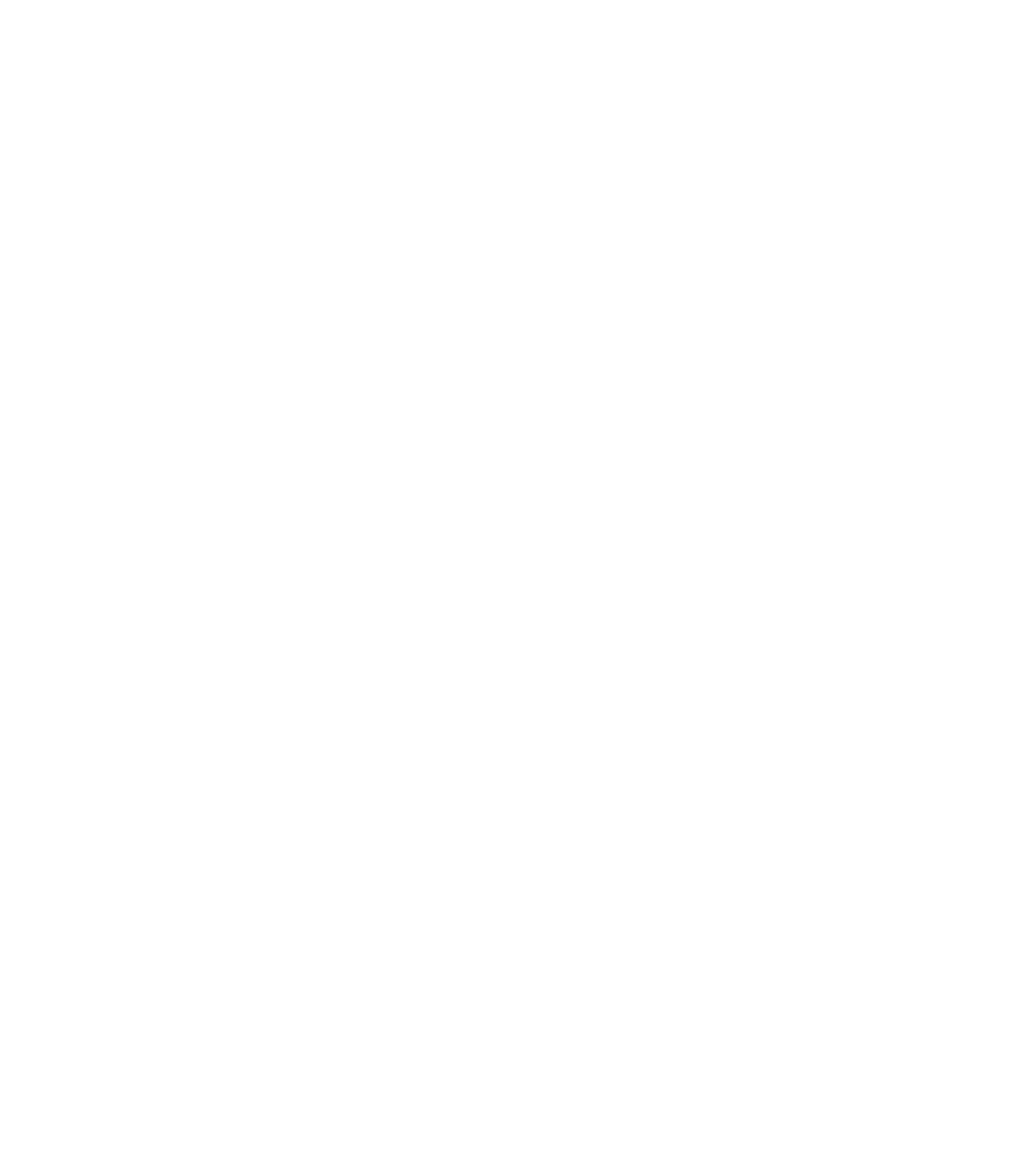
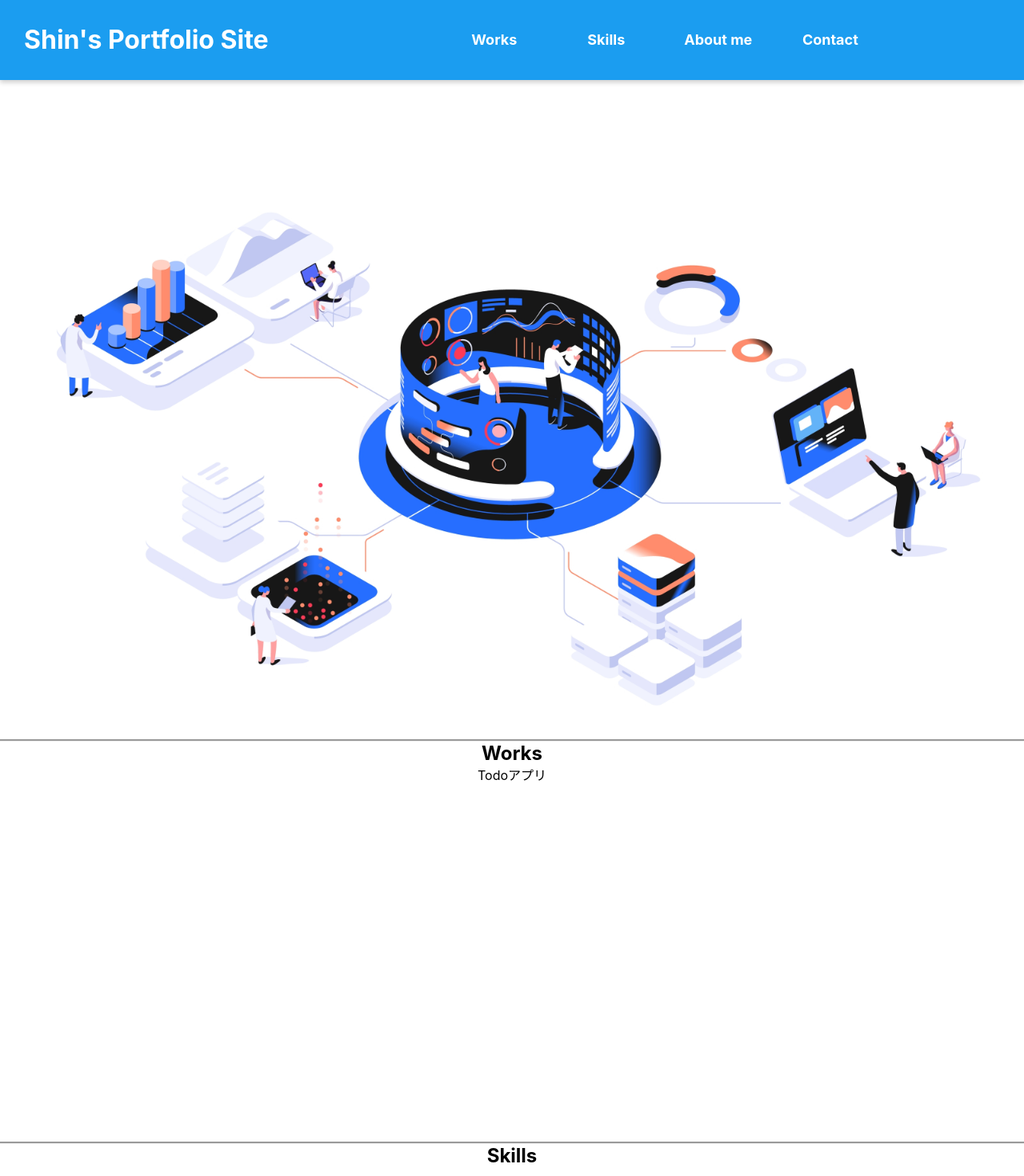
Before and after one commit to shin-tc-10/react-portfolio, a React (Create React App) app: page / in a window 1280 px wide. Shown: the top 1470 px of the page at 80% size. Before the commit the page ends 800 px from the top, so only its background shows below. Built offline with nearby package versions, Linux system fonts and the light colour scheme.

Commit message:
ヘッダーとメインコンテンツ枠を作成

```diff
--- a/src/App.css
+++ b/src/App.css
@@ -1,38 +1,95 @@
+* {
+  padding: 0px;
+  margin: 0px;
+}
+
+/* スクロール */
+html { scroll-behavior: smooth;}
+
 .App {
   text-align: center;
+  width: 100%;
+  height: 100%;
 }
 
-.App-logo {
-  height: 40vmin;
-  pointer-events: none;
+/* ヘッダー */
+header {
+  display: flex;
+  width: 100%;
+  background: #1B9DF0;
+  color: white;
+	/* left:0;
+	top:0;
+	margin:0;
+	z-index:1001;
+  position: fixed; */
+	box-shadow: 0 3px 6px rgba(0, 0, 0, 0.2); /*これを付け足し*/
 }
 
-@media (prefers-reduced-motion: no-preference) {
-  .App-logo {
-    animation: App-logo-spin infinite 20s linear;
-  }
+.site-name {
+  text-align: center;
+  line-height: 100px;
+  padding-left: 30px;
 }
 
-.App-header {
-  background-color: #282c34;
-  min-height: 100vh;
-  display: flex;
-  flex-direction: column;
-  align-items: center;
-  justify-content: center;
-  font-size: calc(10px + 2vmin);
-  color: white;
+nav {
+  line-height: 100px;
+  padding: 0px;
+  margin: auto;
 }
 
-.App-link {
-  color: #61dafb;
+.menu {
+  display: flex;
+  list-style-type:none;
 }
 
-@keyframes App-logo-spin {
-  from {
-    transform: rotate(0deg);
-  }
-  to {
-    transform: rotate(360deg);
-  }
+.menu-list {
+  display: inline-block;
+  width: 100px;
+  text-align: center;
+  padding-left: 40px;
+  font-size:18px;
+  font-weight: bold;
 }
+
+img {
+  width: 100%;
+  background-size: cover;
+}
+
+a {
+  text-decoration: none;
+  color: white;
+  transition: 1.0s ;
+  cursor: pointer;
+}
+
+a:hover {
+  color: black;
+}
+
+/** main */
+main {
+  margin-top: 100px;
+  height: 100%;
+}
+
+section {
+  border-bottom: groove;
+}
+
+.Works {
+  height: 500px;
+}
+
+.Skills {
+  height: 500px;
+}
+
+.AboutMe {
+  height: 500px;
+}
+
+.Contact {
+  height: 500px;
+}
--- a/src/App.js
+++ /dev/null
@@ -1,11 +0,0 @@
-import './App.css';
-
-function App() {
-  return (
-    <div className="App">
-
-    </div>
-  );
-}
-
-export default App;
--- /dev/null
+++ b/src/App.jsx
@@ -0,0 +1,38 @@
+import './App.css';
+import Header from "./components/Header";
+
+function App() {
+  return (
+    <div className="App">
+      <Header />
+      <main>
+        <section>
+          <div className="top-img"><img src="../images/shin-top-img.jpg" alt="top-image" /></div>
+        </section>
+        <section>
+          <div className="Works" id="Works">
+            <h2>Works</h2>
+            <div>Todoアプリ</div>
+          </div>
+        </section>
+        <section>
+          <div className="Skills" id="Skills">
+            <h2>Skills</h2>
+          </div>
+        </section>
+        <section>
+          <div className="AboutMe" id="AboutMe">
+            <h2>About me</h2>
+          </div>
+        </section>
+        <section>
+          <div className="Contact" id="Contact">
+            <h2>Contact</h2>
+          </div>
+        </section>
+      </main>
+    </div>
+  );
+}
+
+export default App;
--- /dev/null
+++ b/src/components/Header.jsx
@@ -0,0 +1,23 @@
+import React from 'react'
+
+function Header() {
+  return (
+    <div>
+      <header>
+        <div className="site-name">
+          <h1>Shin's Portfolio Site</h1>
+        </div>
+        <nav>
+          <ul className="menu">
+            <li className="menu-list"><a href="#Works">Works</a></li>
+            <li className="menu-list"><a href="#Skills">Skills</a></li>
+            <li className="menu-list"><a href="#AboutMe">About me</a></li>
+            <li className="menu-list"><a href="#Contact">Contact</a></li>
+          </ul>
+        </nav>
+      </header>
+    </div>
+  )
+}
+
+export default Header
```
Also changed, not shown: public/images/shin-top-img.jpg (added), src/index.jsx (renamed from src/index.js).
